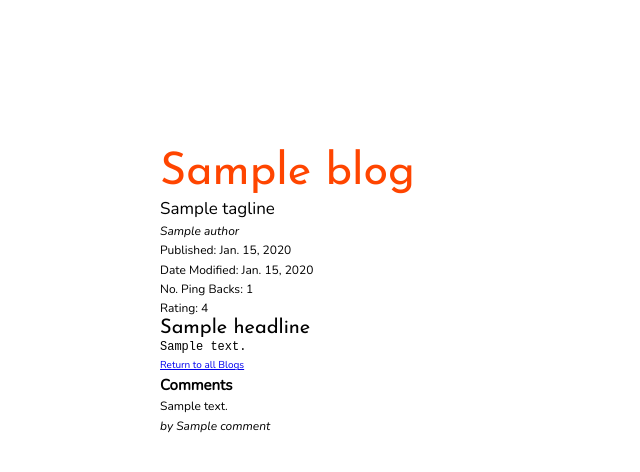
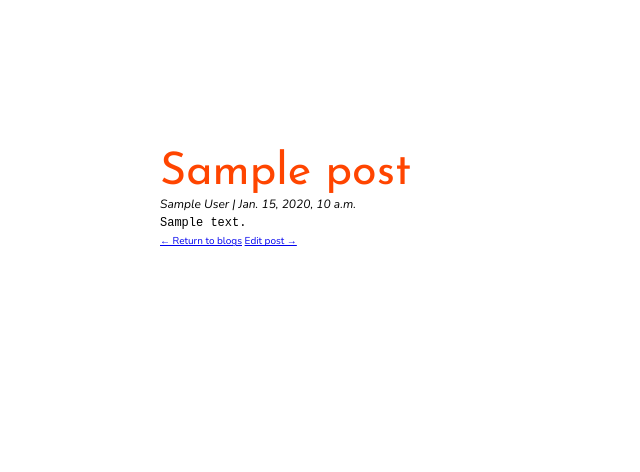
Before and after one commit to ddeveloper72/django-mongodb, a Django app: template blog/templates/blog_detail.html in a window 1280 px wide. Shown: the part 32-504 px from the top of the page, without its empty margins (0-640 px from the left). Run offline with Django 3.2, Linux system fonts and the light colour scheme; the template is opened without the code that fills it: most values are stand-ins (such as "Sample title", 1, 10 or a date in 2020); parts of the project's set-up code (start-up, migrations or seed data) failed here and were passed over.

Commit message:
re-worked markup to present blog details

```diff
--- a/blog/templates/blog_detail.html
+++ b/blog/templates/blog_detail.html
@@ -3,31 +3,13 @@
 {%  block content %}
 
 <div class="blog">
-
     <div class="blog__header">
-        <h1 class="heading-1 blog__name">{{ entry.blog.name }}</h1>
-        <p class="blog__tagline">{{ entry.blog.tagline }}</p>
-        <p class="blog__author">{{ entry.author.name }}</p>
+        <h1 class="heading-1 blog__name">{% block title %} {{ post.title }} {% endblock title %}</h1>
+        <p class="blog__author">{{ post.author }} | {{ post.created_on}}</p>
+        <p class="blog__body-text">{{post.content|safe }}</p>
+        <a href="{% url 'blogs' %}" class="btn btn-primary">&larr; Return to blogs</a>
+        <a href="{% url 'edit' post.slug %}" class="btn btn-primary">Edit post &rarr;</a>
     </div>
-    <ul class="blog__meta">
-        <li class="blog__meta--1">Published: {{ entry.blog.pub_date | date }}</li>
-        <li class="blog__meta--2">Date Modified: {{ entry.meta_data.mod_date | date }}</li>
-        <li class="blog__meta--3">No. Ping Backs: {{ entry.meta_data.n_pingbacks }}</li>
-        <li class="blog__meta--4">Rating: {{ entry.meta_data.rating }}</li>
-    </ul>
-    <div class="blog__headline">
-        <h2 class="heading-2 blog__headline">{{ entry.headline }}</h2>
-    </div>
-    <p class="blog__body-text">
-        {{ entry.body_text}}
-    </p>
-    <a href="{% url 'blogs' %}" class="btn btn-default btn-primary">Return to all Blogs</a>
-    <div class="blog__comment">
-        <h2>Comments</h2>
-        <P class="blog__comment-text">{{ entry.comment.comment_text }}</P>
-        <P class="blog__comment-name">by {{ entry.comment.name}}</P>
-    </div>
-
     <br>
 </div>
 
```
